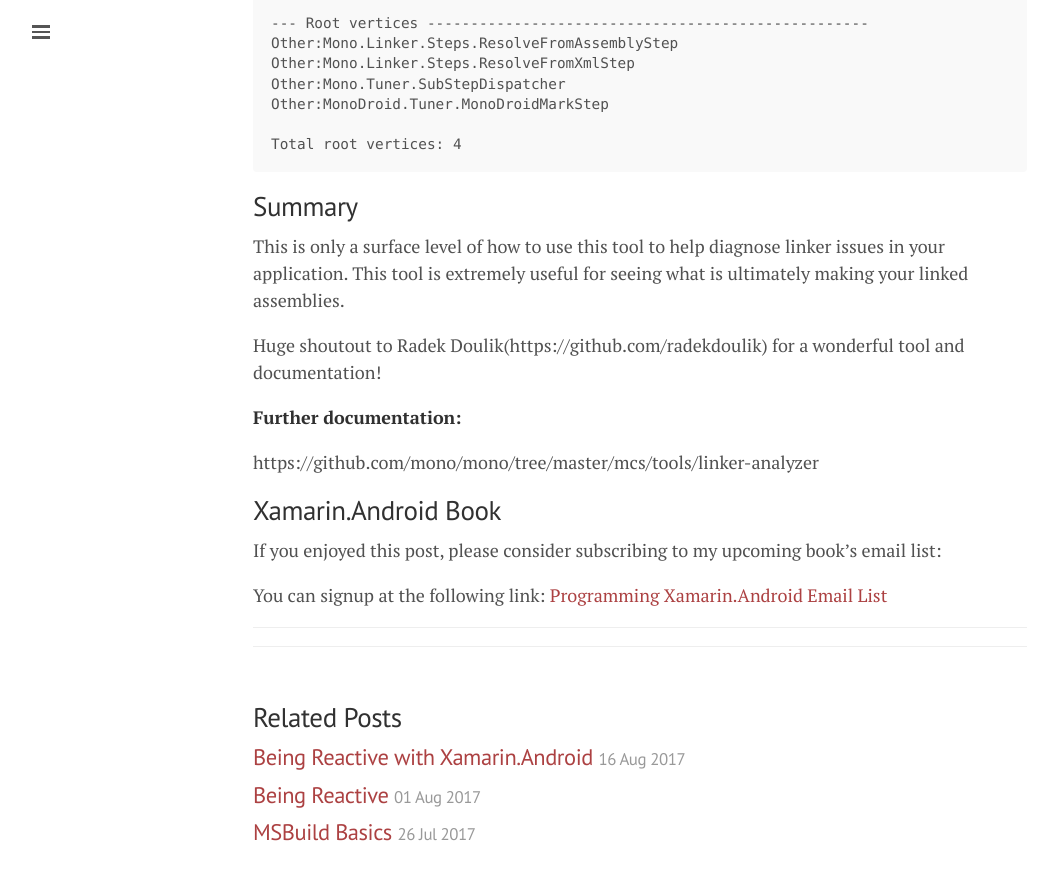
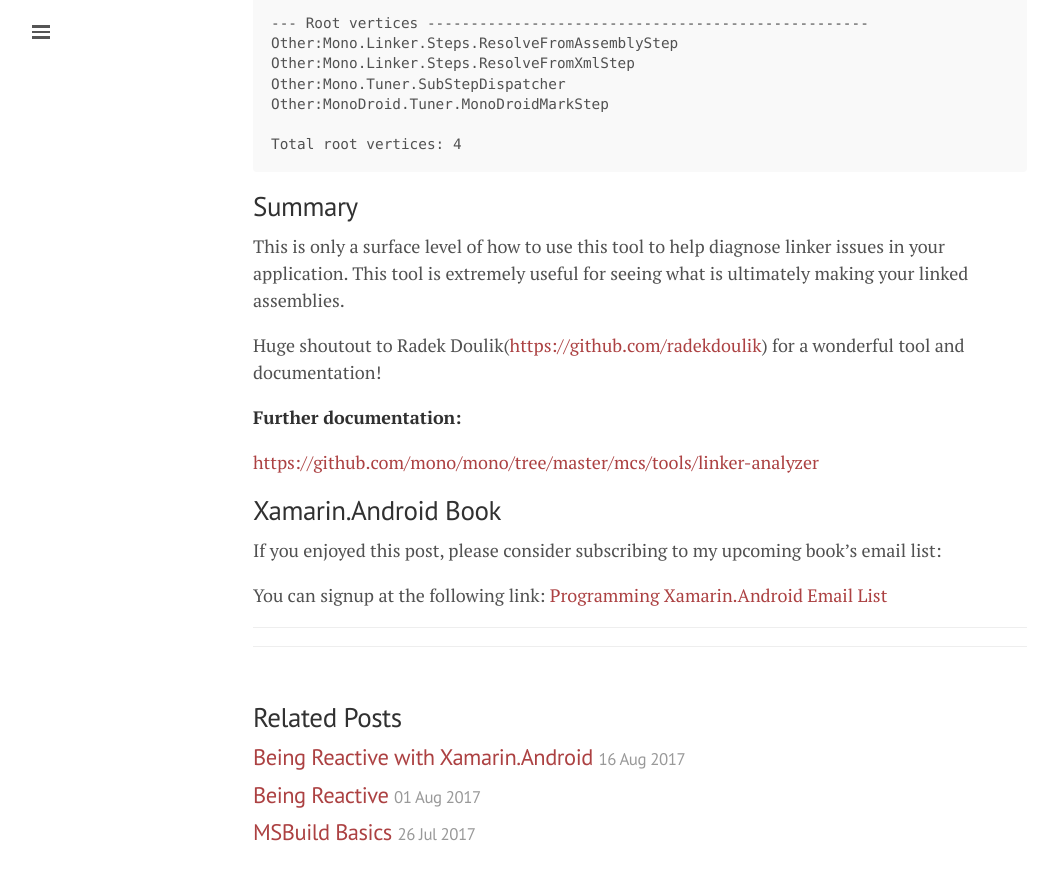
Before and after one commit to JonDouglas/jondouglas.github.io, a Jekyll site: the page built from _posts/2017-09-22-linker-analyzer.md, in a window 1280 px wide and 900 px high, scrolled down 3086 px. Shown: the top 880 px of the window, without its empty margins (0-1058 px from the left). Built offline with Jekyll 4.4.1, drawn with Linux system fonts in a browser that asks for light colours; nearby versions of some CDN libraries; comment, search, counter and statistics services are not loaded; some of the changed text lies outside the part shown.

Commit message:
hyperlinks

```diff
--- a/_posts/2017-09-22-linker-analyzer.md
+++ b/_posts/2017-09-22-linker-analyzer.md
@@ -33,9 +33,9 @@ Now one of the best tools in our toolkit is the ability to generate a `linker-de
 
 We can then use a comparison tool such as:
 
-https://www.scootersoftware.com/download.php (Windows)
+<https://www.scootersoftware.com/download.php> (Windows)
 
-https://www.kaleidoscopeapp.com/ (Mac)
+<https://www.kaleidoscopeapp.com/> (Mac)
 
 To compare between each linker option to see the behavior of what is being linked in our assembly. This is especially useful for optimizing our applications.
 
@@ -131,11 +131,11 @@ Total root vertices: 4
 
 This is only a surface level of how to use this tool to help diagnose linker issues in your application. This tool is extremely useful for seeing what is ultimately making your linked assemblies.
 
-Huge shoutout to Radek Doulik(https://github.com/radekdoulik) for a wonderful tool and documentation!
+Huge shoutout to Radek Doulik(<https://github.com/radekdoulik>) for a wonderful tool and documentation!
 
 **Further documentation:**
 
-https://github.com/mono/mono/tree/master/mcs/tools/linker-analyzer
+<https://github.com/mono/mono/tree/master/mcs/tools/linker-analyzer>
 
 ## Xamarin.Android Book
 
```
